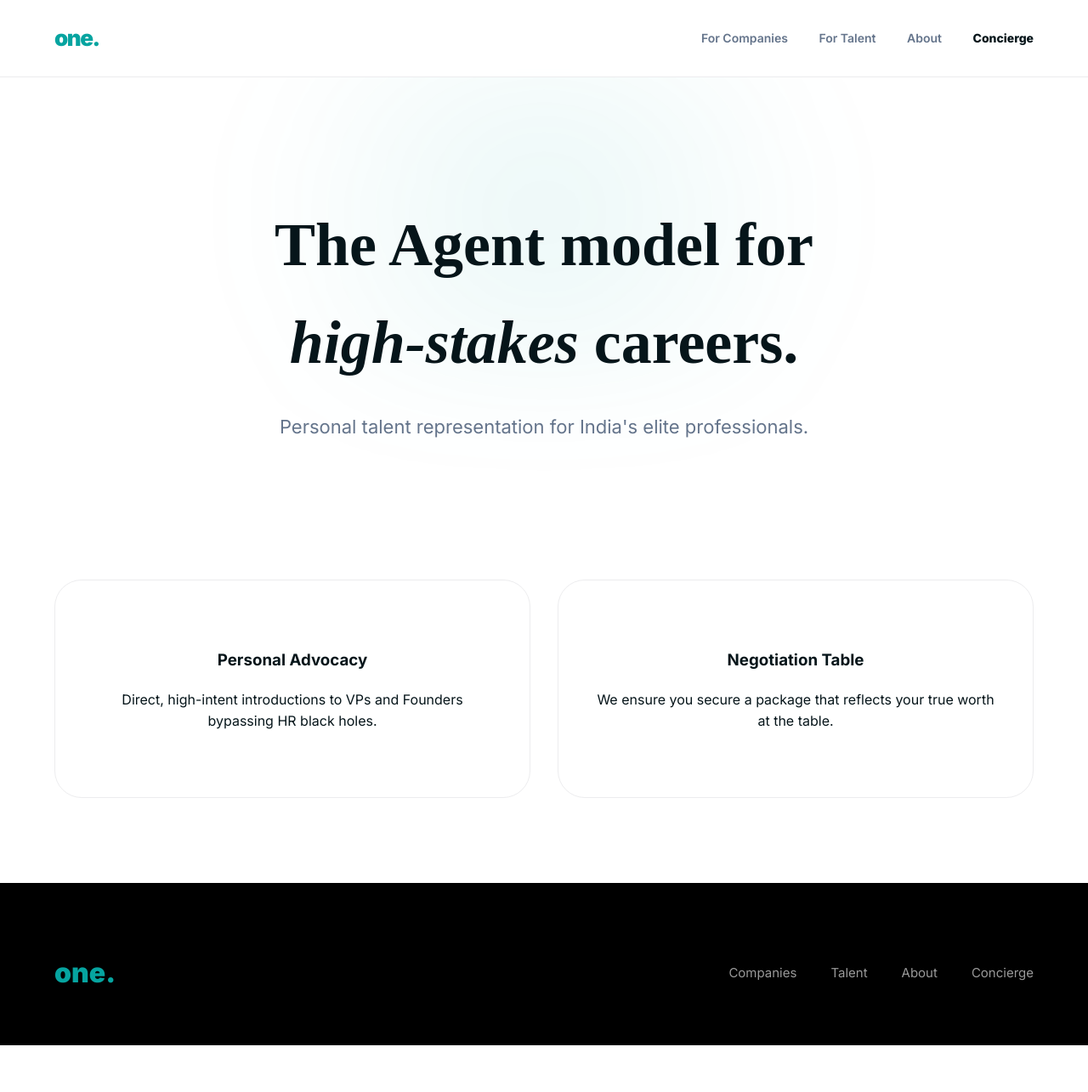
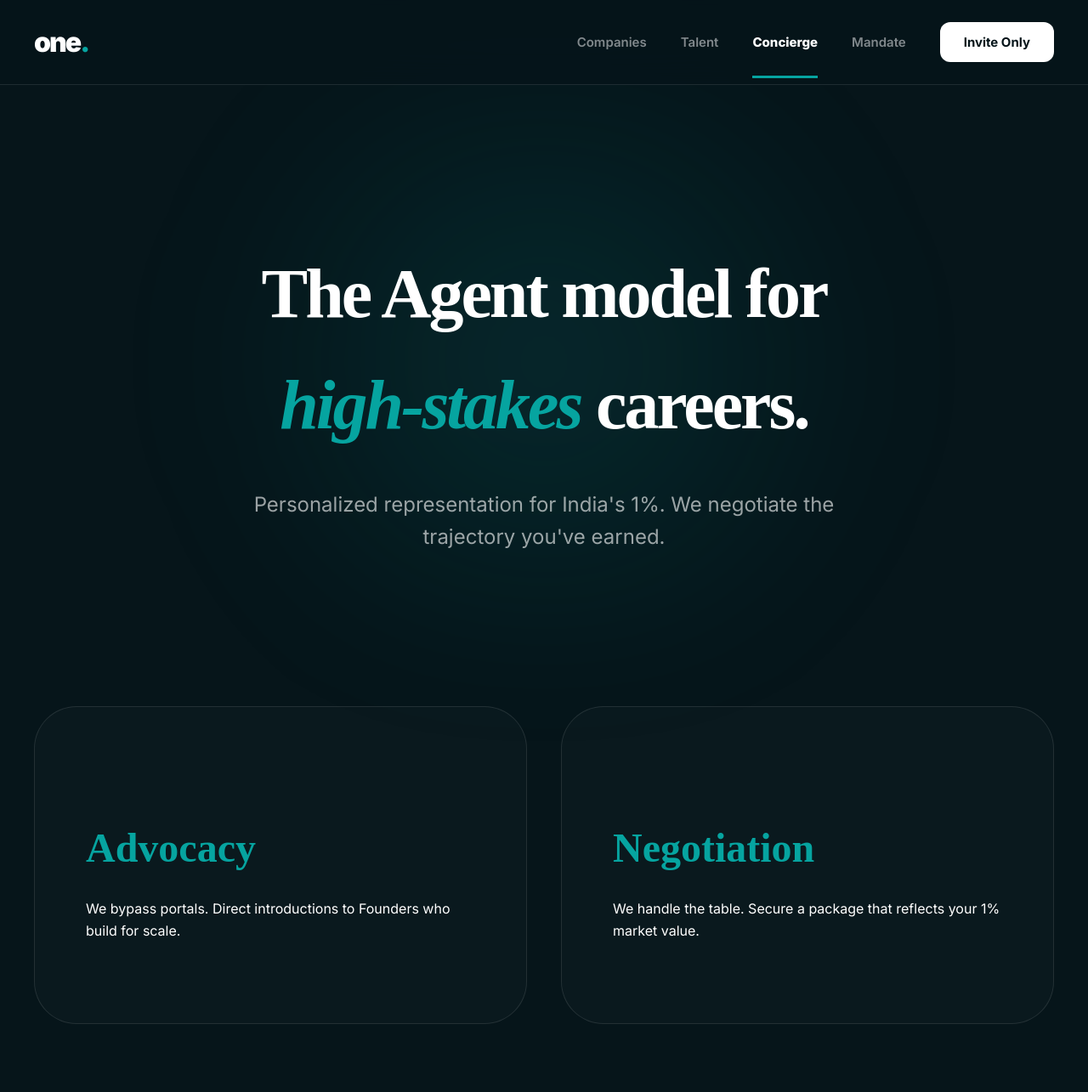
Before and after one commit to manzar-i/careeronestop, a plain HTML site: page concierge.html in a window 1280 px wide. Shown: the whole page at 85% size. Before the commit the page ends 1230 px from the top, so only its background shows below. Drawn offline with Linux system fonts and the light colour scheme; a web font is replaced by a local one.

Commit message:
Refactor concierge.html for improved layout and styling

```diff
--- a/concierge.html
+++ b/concierge.html
@@ -1,57 +1,35 @@
 <!doctype html>
 <html lang="en">
 <head>
-    <meta charset="utf-8"/>
-    <meta name="viewport" content="width=device-width,initial-scale=1"/>
-    <title>Career Concierge — Career One Stop</title>
-    <link href="https://fonts.googleapis.com/css2?family=Inter:wght@400;600;700;800;900&family=Playfair+Display:ital,wght@1,700;1,900&display=swap" rel="stylesheet">
+    <meta charset="utf-8"/><meta name="viewport" content="width=device-width,initial-scale=1"/>
+    <title>Career Concierge — one.</title>
+    <link href="https://fonts.googleapis.com/css2?family=Inter:wght@400;600;700;800;900&family=Playfair+Display:ital,wght@1,700;1,800&display=swap" rel="stylesheet">
     <style>
-        :root {
-            --bg: #ffffff; --black: #06151a; --accent: #06a4a0; --accent-light: #f0fdfa; --muted: #64748b;
-            --border: rgba(15, 23, 42, 0.08); --font-main: 'Inter', sans-serif; --font-serif: 'Playfair Display', serif;
-        }
+        :root { --bg: #ffffff; --black: #06151a; --accent: #06a4a0; --muted: #64748b; --border: rgba(255,255,255,0.1); --font-main: 'Inter', sans-serif; --font-serif: 'Playfair Display', serif; }
         * { box-sizing: border-box; }
-        body { margin: 0; font-family: var(--font-main); background: var(--bg); color: var(--black); line-height: 1.6; overflow-x: hidden; }
-        .container { max-width: 1200px; margin: 0 auto; padding: 0 24px; }
-        header { padding: 24px 0; display: flex; justify-content: space-between; align-items: center; border-bottom: 1px solid var(--border); position: sticky; top:0; background: rgba(255,255,255,0.9); backdrop-filter: blur(12px); z-index: 100; }
-        .logo { font-size: 26px; font-weight: 900; color: var(--accent); text-decoration: none; letter-spacing: -1.5px; }
-        nav a { text-decoration: none; color: var(--muted); font-weight: 600; margin-left: 32px; font-size: 14px; }
-        nav a:hover, .nav-active { color: var(--black); font-weight: 800; }
-        .hero { padding: 140px 0 80px; text-align: center; position: relative; }
-        .hero::before { content: ""; position: absolute; top: -10%; left: 50%; transform: translateX(-50%); width: 80%; height: 80%; background: radial-gradient(circle, rgba(6, 164, 160, 0.08) 0%, transparent 70%); z-index: -1; filter: blur(60px); }
-        .hero h1 { font-family: var(--font-serif); font-size: 72px; margin: 0 0 24px; }
-        .pillars { display: grid; grid-template-columns: repeat(auto-fit, minmax(350px, 1fr)); gap: 32px; padding: 60px 0; }
-        .p { padding: 60px 40px; border: 1px solid var(--border); border-radius: 32px; transition: 0.3s; text-align: center;}
-        .p:hover { border-color: var(--accent); transform: translateY(-5px); }
-        footer { background: #000; color: #fff; padding: 80px 0 60px; margin-top: 40px; }
-        .footer-nav a { color: #fff; text-decoration: none; margin-left: 40px; font-size: 15px; opacity: 0.6; }
+        body { margin: 0; font-family: var(--font-main); background: var(--black); color: #fff; line-height: 1.6; overflow-x: hidden; }
+        .container { max-width: 1300px; margin: 0 auto; padding: 0 40px; }
+        header { padding: 24px 0; display: flex; justify-content: space-between; align-items: center; position: sticky; top:0; background: rgba(6,21,26,0.85); backdrop-filter: blur(20px); z-index: 1000; border-bottom: 1px solid var(--border); }
+        .logo { font-size: 32px; font-weight: 900; color: #fff; text-decoration: none; letter-spacing: -2px; }
+        .logo span { color: var(--accent); }
+        nav a { text-decoration: none; color: rgba(255,255,255,0.5); font-weight: 600; font-size: 15px; margin-left: 40px; }
+        .nav-active { color: #fff !important; font-weight: 800; position: relative; }
+        .nav-active::after { content: ""; position: absolute; bottom: -33px; left: 0; width: 100%; height: 3px; background: var(--accent); }
+        .btn-cta { background: #fff; color: var(--black); padding: 14px 28px; border-radius: 12px; text-decoration: none; font-weight: 700; }
+        .hero { padding: 180px 0 100px; text-align: center; position: relative; }
+        .hero::before { content: ""; position: absolute; top: 0; left: 50%; transform: translateX(-50%); width: 80%; height: 100%; background: radial-gradient(circle, rgba(6, 164, 160, 0.15) 0%, transparent 70%); z-index: -1; filter: blur(80px); }
+        .hero h1 { font-family: var(--font-serif); font-size: clamp(48px, 9vw, 82px); margin: 0 0 32px; letter-spacing: -3px; }
+        .hero h1 em { font-style: italic; color: var(--accent); }
+        .pill-grid { display: grid; grid-template-columns: repeat(2, 1fr); gap: 40px; padding: 80px 0; }
+        .pill { padding: 80px 60px; border: 1px solid var(--border); border-radius: 50px; background: rgba(255,255,255,0.02); transition: 0.4s; }
+        .pill:hover { background: rgba(255,255,255,0.05); border-color: var(--accent); }
+        .pill h3 { font-family: var(--font-serif); font-size: 48px; margin-bottom: 20px; color: var(--accent); }
     </style>
 </head>
 <body>
-    <header><div class="container" style="display:flex; justify-content:space-between; align-items:center; width:100%;">
-        <a href="index.html" class="logo">one.</a>
-        <nav>
-            <a href="index.html">For Companies</a>
-            <a href="talent.html">For Talent</a>
-            <a href="about.html">About</a>
-            <a href="concierge.html" class="nav-active">Concierge</a>
-        </nav>
-    </div></header>
-    <div class="container">
-        <section class="hero">
-            <h1>The Agent model for <br><em>high-stakes</em> careers.</h1>
-            <p style="font-size: 22px; color: var(--muted);">Personal talent representation for India's elite professionals.</p>
-        </section>
-        <div class="pillars">
-            <div class="p"><h3>Personal Advocacy</h3><p>Direct, high-intent introductions to VPs and Founders bypassing HR black holes.</p></div>
-            <div class="p"><h3>Negotiation Table</h3><p>We ensure you secure a package that reflects your true worth at the table.</p></div>
-        </div>
+    <header><div class="container" style="display:flex; justify-content:space-between; align-items:center; width:100%;"><a href="index.html" class="logo">one<span>.</span></a><nav><a href="index.html">Companies</a><a href="talent.html">Talent</a><a href="concierge.html" class="nav-active">Concierge</a><a href="about.html">Mandate</a><a href="mailto:hiring@careeronestop.in" class="btn-cta">Invite Only</a></nav></div></header>
+    <div class="container"><section class="hero"><h1>The Agent model for <br><em>high-stakes</em> careers.</h1><p style="font-size: 24px; opacity: 0.6; max-width: 700px; margin: 0 auto;">Personalized representation for India's 1%. We negotiate the trajectory you've earned.</p></section>
+        <div class="pill-grid"><div class="pill"><h3>Advocacy</h3><p>We bypass portals. Direct introductions to Founders who build for scale.</p></div><div class="pill"><h3>Negotiation</h3><p>We handle the table. Secure a package that reflects your 1% market value.</p></div></div>
     </div>
-    <footer>
-        <div class="container" style="display:flex; justify-content:space-between; align-items:center;">
-            <div><a href="index.html" style="font-size:32px; font-weight:900; color:var(--accent); text-decoration:none;">one.</a></div>
-            <div class="footer-nav"><a href="index.html">Companies</a><a href="talent.html">Talent</a><a href="about.html">About</a><a href="concierge.html">Concierge</a></div>
-        </div>
-    </footer>
 </body>
 </html>
```
